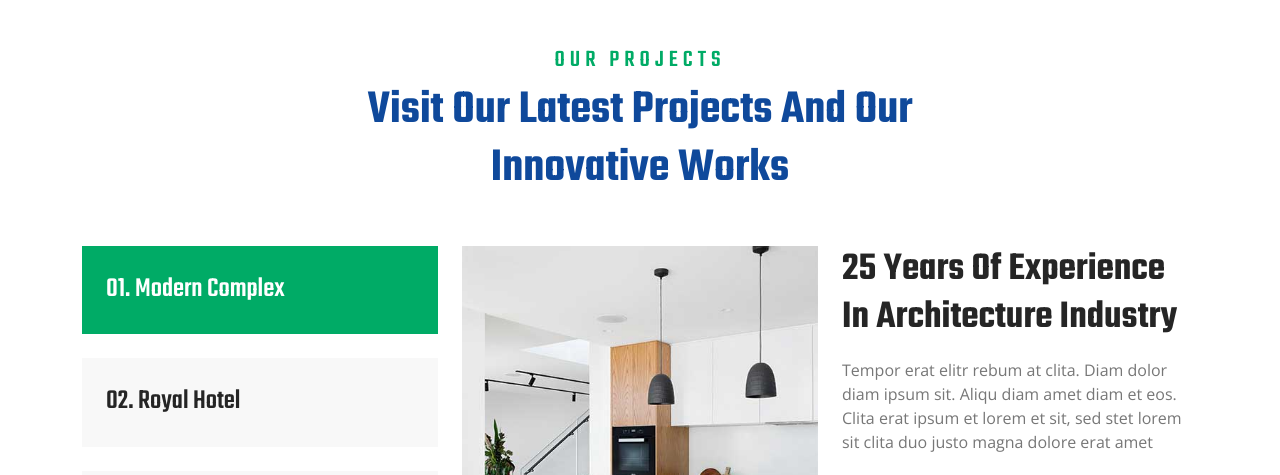
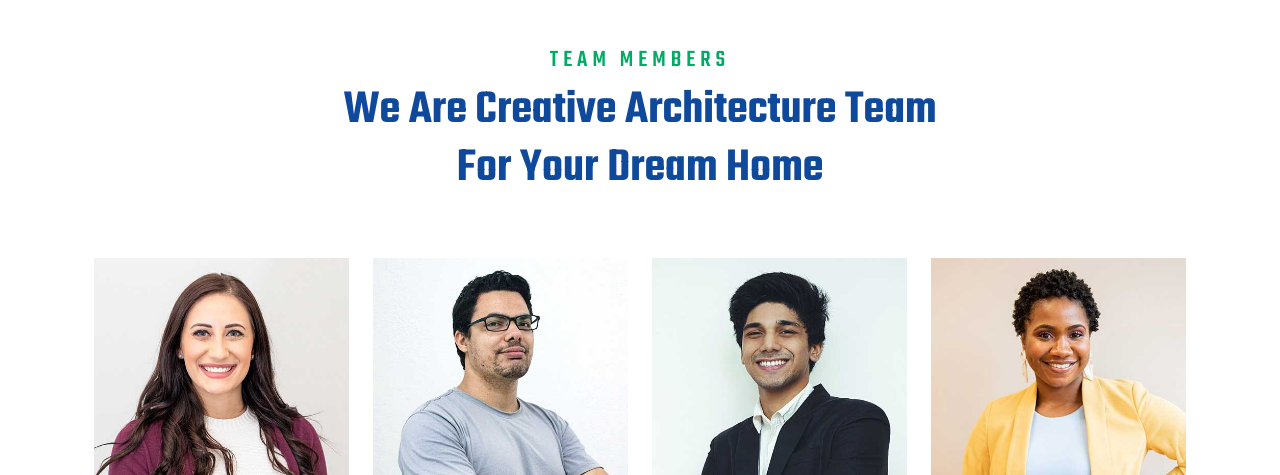
Before and after one commit to reyhanhmdani/sayfelfalah, a website with bundled scripts: page index.html in a window 1280 px wide. Shown: the part 3530-4005 px from the top of the page. Built offline with nearby package versions, Linux system fonts and the light colour scheme.

Commit message:
fixing code

```diff
--- a/index.html
+++ b/index.html
@@ -381,7 +381,7 @@
     <!-- Feature End -->
 
     <!-- Project Start -->
-    <div class="container-xxl project py-5">
+    <!-- <div class="container-xxl project py-5">
       <div class="container">
         <div class="text-center mx-auto mb-5 wow fadeInUp" data-wow-delay="0.1s" style="max-width: 600px">
           <h4 class="section-title">Our Projects</h4>
@@ -510,7 +510,7 @@
           </div>
         </div>
       </div>
-    </div>
+    </div> -->
     <!-- Project End -->
 
     <!-- Team Start -->
```
